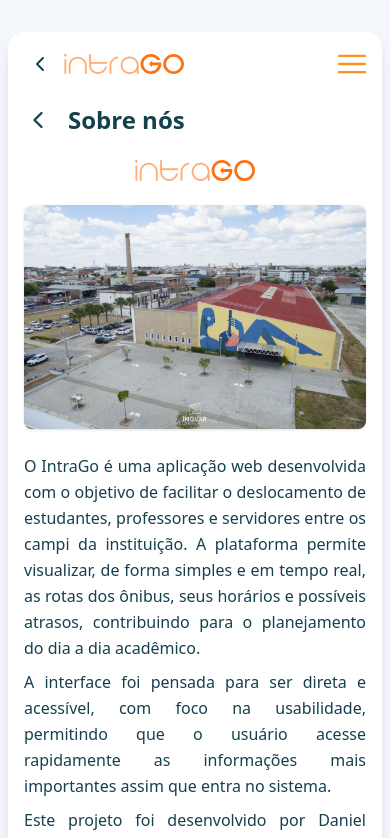
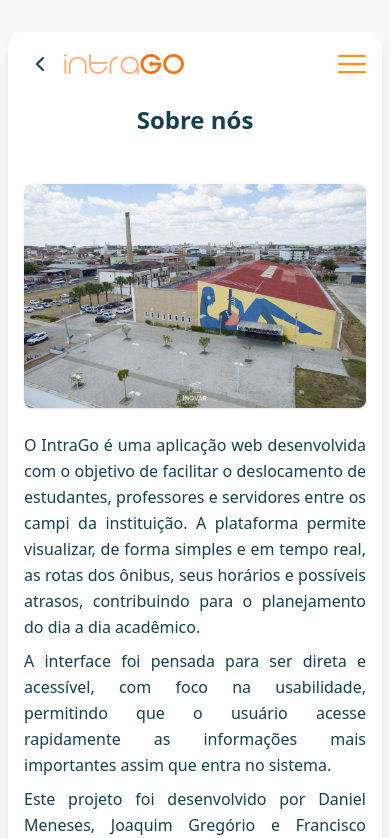
Before and after one commit to Intra-Go/intra-go, a Next.js app: page /sobre-nos in a window 390 px wide. Shown: the top 838 px of the page. Built offline with nearby package versions, Linux system fonts and the light colour scheme.

Commit message:
style: adjust the "About Us" page header and change the background color

```diff
--- a/src/app/sobre-nos/page.tsx
+++ b/src/app/sobre-nos/page.tsx
@@ -3,32 +3,20 @@ import React, { useState } from "react";
 import NavBar from "../components/NavBar";
 import Logo from "../components/Logo";
 import Footer from "../components/Footer";
+import BottomModal from "../components/BottomModal";
 
 export default function SobreNosPage() {
 	const [modalOpen, setModalOpen] = useState(false);
 	return (
-		<div className="flex flex-col items-center bg-[#f3f6fa] md:bg-white px-2 md:px-0 py-0 w-full min-h-screen">
+		<div className="flex flex-col items-center bg-[#F8F8F8] md:bg-white px-2 md:px-0 py-0 w-full min-h-screen">
 			<div className="flex flex-col flex-1 bg-white shadow-lg md:shadow-none mx-auto mt-8 md:mt-0 px-4 md:px-16 py-4 md:py-8 rounded-2xl md:rounded-none w-full max-w-[480px] md:max-w-full font-sans">
 				<NavBar onMenuClick={() => setModalOpen(true)} />
-				<header className="md:hidden flex items-center gap-2 mb-6">
-					<button
-						onClick={() => window.history.back()}
-						className="mr-2 text-[#17404E] text-2xl"
-					>
-						<svg width="28" height="28" fill="none" viewBox="0 0 24 24">
-							<path
-								d="M15 18l-6-6 6-6"
-								stroke="#17404E"
-								strokeWidth="2"
-								strokeLinecap="round"
-								strokeLinejoin="round"
-							/>
-						</svg>
-					</button>
-					<h1 className="font-semibold text-[#17404E] text-2xl">Sobre nós</h1>
+				<header className="md:hidden flex justify-center items-center mb-6">
+					<h1 className="w-full font-semibold text-[#17404E] text-2xl text-center">
+						Sobre nós
+					</h1>
 				</header>
 				<div className="flex flex-col flex-1 items-center">
-					<Logo />
 					<img
 						src="../Campus-UFC.jpg"
 						alt="Campus Mucambinho"
@@ -55,6 +43,7 @@ export default function SobreNosPage() {
 						</p>
 					</div>
 				</div>
+				<BottomModal open={modalOpen} onClose={() => setModalOpen(false)} />
 			</div>
 			<Footer />
 		</div>
```
